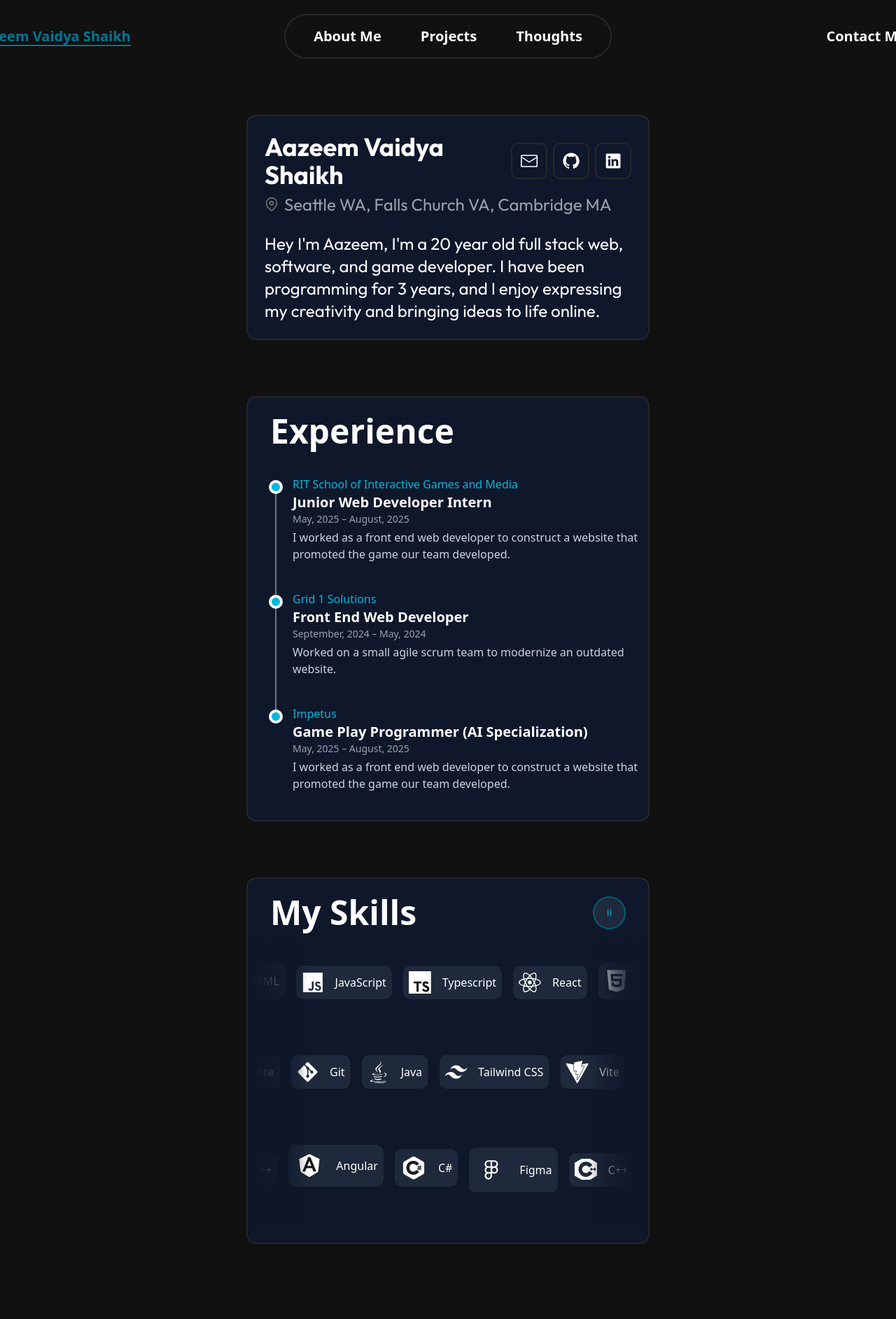
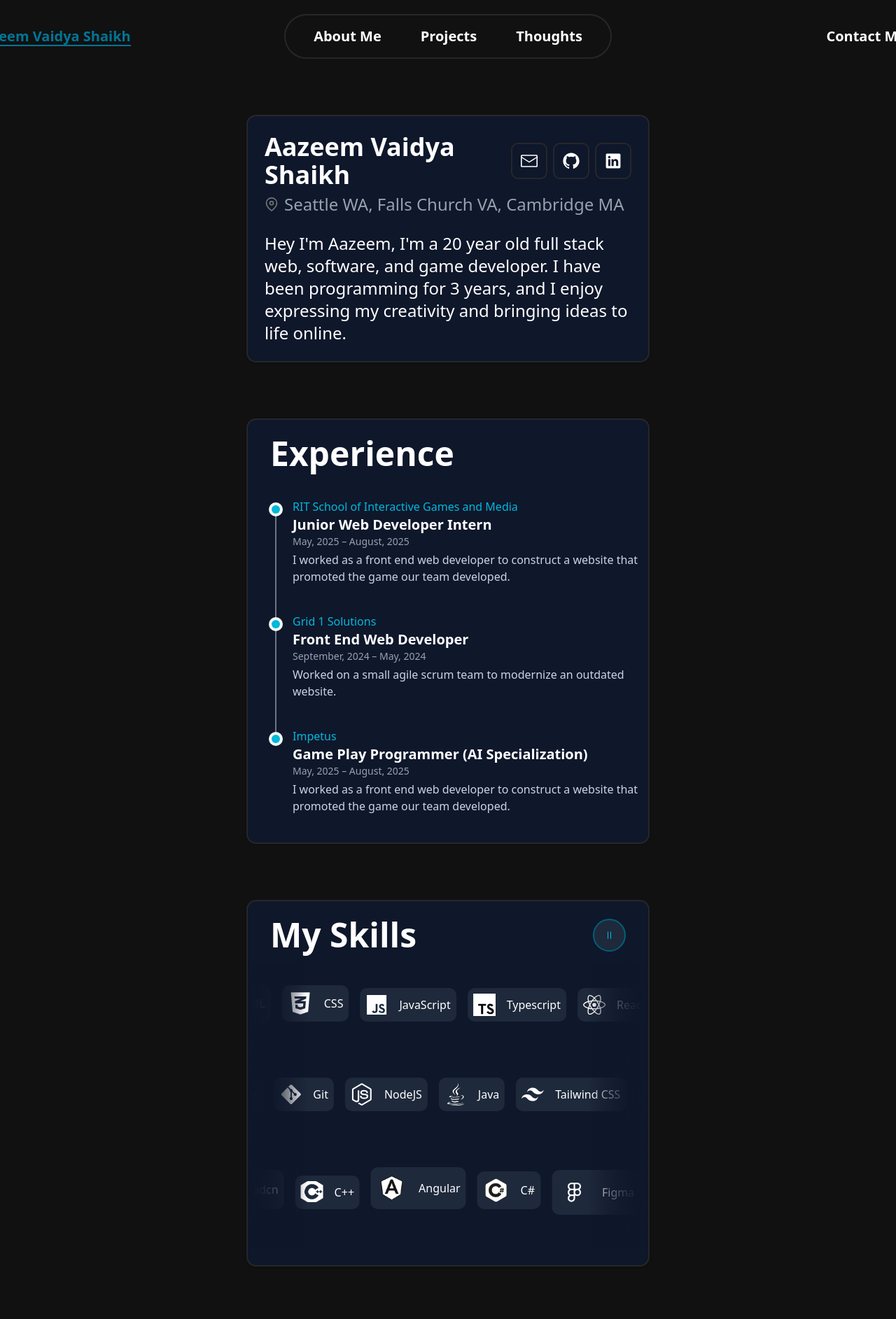
Before and after one commit to AazeemVS/Portfolio-Site, a React (Vite) app in the folder my-portfolio/: page /LandingPage in a window 1280 px wide. Shown: the top 1885 px of the page at 70% size. Built offline with nearby package versions, Linux system fonts and the light colour scheme.

Commit message:
updated the landing page

```diff
--- a/my-portfolio/src/components/ui/landingPageSkillsSection.tsx
+++ b/my-portfolio/src/components/ui/landingPageSkillsSection.tsx
@@ -46,12 +46,26 @@ function landingPageSkillsSection() {
               <StaticSkillsScroller />
             ) : (
               <>
-                <SkillsScroller icons={[HTMLIcon, JSIcon, TSIcon, ReactIcon]} />
                 <SkillsScroller
-                  icons={[ViteIcon, GitIcon, JavaIcon, TailwindCSSIcon]}
+                  icons={[HTMLIcon, CSSIcon, JSIcon, TSIcon, ReactIcon]}
                 />
                 <SkillsScroller
-                  icons={[CPlusPlusIcon, AngularIcon, CSharpIcon, FigmaIcon]}
+                  icons={[
+                    ViteIcon,
+                    GitIcon,
+                    NodeJSIcon,
+                    JavaIcon,
+                    TailwindCSSIcon,
+                  ]}
+                />
+                <SkillsScroller
+                  icons={[
+                    ShadcnIcon,
+                    CPlusPlusIcon,
+                    AngularIcon,
+                    CSharpIcon,
+                    FigmaIcon,
+                  ]}
                 />
               </>
             )}
--- a/my-portfolio/src/pages/LandingPage.tsx
+++ b/my-portfolio/src/pages/LandingPage.tsx
@@ -3,48 +3,21 @@ import {
   Card,
   CardContent,
   CardDescription,
-  CardFooter,
   CardHeader,
   CardTitle,
 } from "@/components/ui/card";
-import { motion } from "framer-motion";
-import HTMLIcon from "@/components/ui/icons/HTMLIcon";
-import CSSIcon from "@/components/ui/icons/CSSIcon";
-import TailwindCSSIcon from "@/components/ui/icons/tailwindCSSIcon";
-import JSIcon from "@/components/ui/icons/jsIcon";
-import TSIcon from "@/components/ui/icons/tsIcon";
-import ReactIcon from "@/components/ui/icons/reactIcon";
-import ViteIcon from "@/components/ui/icons/viteIcon";
-import JavaIcon from "@/components/ui/icons/javaIcon";
-import GitIcon from "@/components/ui/icons/gitIcon";
-import NodeJSIcon from "@/components/ui/icons/nodeJSIcon";
-import CPlusPlusIcon from "@/components/ui/icons/cppIcon";
-import ShadcnIcon from "@/components/ui/icons/shadcnIcon";
-//import NextJSIcon from "@/components/ui/icons/nextJSIcon"; Might be needed later
-import CSharpIcon from "@/components/ui/icons/cppIcon";
-import AngularIcon from "@/components/ui/icons/angularIcon";
-import FigmaIcon from "@/components/ui/icons/figmaIcon";
-import SkillsScroller from "@/components/ui/skillsScroller";
+
 import Footer from "@/components/ui/footer";
 import Experience from "@/components/ui/experience";
-import PauseBtn from "@/components/ui/pauseBtnSkillsScroller";
 import LandingPageSkillsScroller from "@/components/ui/landingPageSkillsSection";
-import StaticSkillsScroller from "@/components/ui/staticSkills";
 import {
   GitHubLogoIcon,
   LinkedInLogoIcon,
   EnvelopeClosedIcon,
-  PauseIcon,
-  PlayIcon,
 } from "@radix-ui/react-icons";
-import SBESCIImg from "@/../images/SBESCI_site_pic.png";
-import WorkoutAppImg from "@/../images/WorkoutAppHomePage.png";
-import { useNavigate } from "react-router-dom";
-import ProjectTemplate from "@/components/ui/projectTemplate";
+
 import LandingPageProjects from "@/components/ui/landingPageProjects";
 const LandingPage: React.FC = () => {
-  const navigate = useNavigate();
-
   return (
     <>
       <Card className="bg-slate-900">
@@ -52,9 +25,7 @@ const LandingPage: React.FC = () => {
           <CardTitle>
             <div className="flex flex-row w-full justify-between items-center gap-2">
               {/* Name (left-aligned) */}
-              <h1 className="text-4xl font-outfit font-bold m-0">
-                Aazeem Vaidya Shaikh
-              </h1>
+              <h1 className="text-4xl  font-bold m-0">Aazeem Vaidya Shaikh</h1>
 
               {/* Social links (right-aligned) */}
               <div className="flex gap-2 justify-end">
@@ -112,13 +83,13 @@ const LandingPage: React.FC = () => {
                 <path d="M21 10c0 7-9 13-9 13s-9-6-9-13a9 9 0 0 1 18 0z"></path>
                 <circle cx="12" cy="10" r="3"></circle>
               </svg>
-              <p className="text-gray-400 font-outfit">
+              <p className="text-gray-400 ">
                 Seattle WA, Falls Church VA, Cambridge MA
               </p>
             </div>
           </CardDescription>
         </CardHeader>
-        <CardContent className="font-outfit">
+        <CardContent>
           <p>
             Hey I'm Aazeem, I'm a 20 year old full stack web, software, and game
             developer. I have been programming for 3 years, and I enjoy
```
